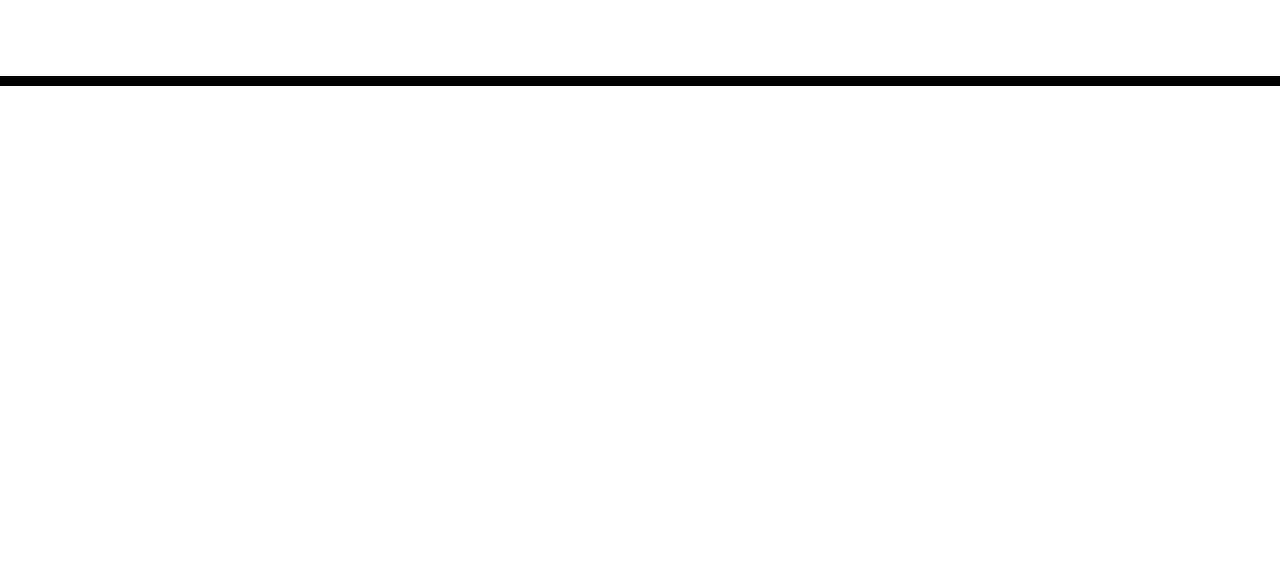
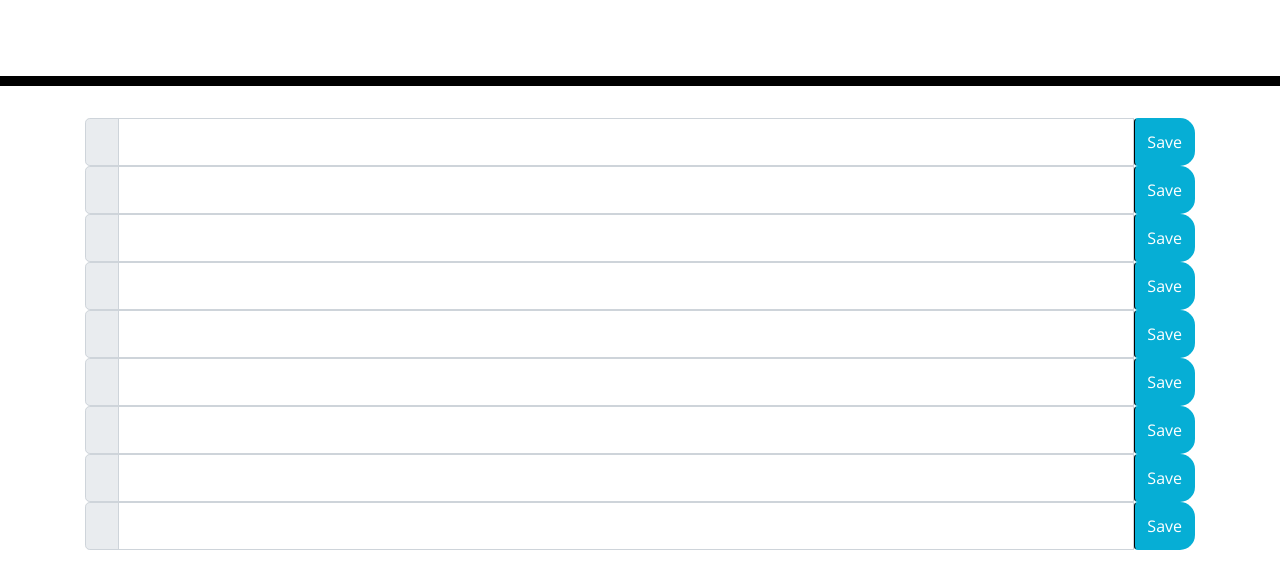
Before and after one commit to zosotherover/Work-Day-Scheduler, a plain HTML site: page index.html in a window 1280 px wide. Shown: the part 182-770 px from the top of the page. Drawn offline with nearby package versions, Linux system fonts and the light colour scheme.

Commit message:
html commit

```diff
--- a/index.html
+++ b/index.html
@@ -19,7 +19,7 @@
       rel="stylesheet"
     />
     <link rel="stylesheet" href="style.css" />
-    <title>Work Day Scheduler</title>
+    <title>Work Day Scheduler-Bryan Pero</title>
   </head>
 
   <body>
@@ -30,6 +30,123 @@
     </header>
     <div class="container">
       <!-- Timeblocks go here -->
+
+      <div class="input-group input-group-lg">
+        <div class="input-group-prepend">
+          <span class="input-group-text" id="inputGroup-sizing-lg"></span>
+        </div>
+        <input
+          type="text"
+          class="form-control"
+          aria-label="Sizing example input"
+          aria-describedby="inputGroup-sizing-lg"
+        />
+        <input class="btn saveBtn" type="submit" value="Save" />
+      </div>
+
+      <div class="input-group input-group-lg">
+        <div class="input-group-prepend">
+          <span class="input-group-text" id="inputGroup-sizing-lg"></span>
+        </div>
+        <input
+          type="text"
+          class="form-control"
+          aria-label="Sizing example input"
+          aria-describedby="inputGroup-sizing-lg"
+        />
+        <input class="btn saveBtn" type="submit" value="Save" />
+      </div>
+
+      <div class="input-group input-group-lg">
+        <div class="input-group-prepend">
+          <span class="input-group-text" id="inputGroup-sizing-lg"></span>
+        </div>
+        <input
+          type="text"
+          class="form-control"
+          aria-label="Sizing example input"
+          aria-describedby="inputGroup-sizing-lg"
+        />
+        <input class="btn saveBtn" type="submit" value="Save" />
+      </div>
+
+      <div class="input-group input-group-lg">
+        <div class="input-group-prepend">
+          <span class="input-group-text" id="inputGroup-sizing-lg"></span>
+        </div>
+        <input
+          type="text"
+          class="form-control"
+          aria-label="Sizing example input"
+          aria-describedby="inputGroup-sizing-lg"
+        />
+        <input class="btn saveBtn" type="submit" value="Save" />
+      </div>
+
+      <div class="input-group input-group-lg">
+        <div class="input-group-prepend">
+          <span class="input-group-text" id="inputGroup-sizing-lg"></span>
+        </div>
+        <input
+          type="text"
+          class="form-control"
+          aria-label="Sizing example input"
+          aria-describedby="inputGroup-sizing-lg"
+        />
+        <input class="btn saveBtn" type="submit" value="Save" />
+      </div>
+
+      <div class="input-group input-group-lg">
+        <div class="input-group-prepend">
+          <span class="input-group-text" id="inputGroup-sizing-lg"></span>
+        </div>
+        <input
+          type="text"
+          class="form-control"
+          aria-label="Sizing example input"
+          aria-describedby="inputGroup-sizing-lg"
+        />
+        <input class="btn saveBtn" type="submit" value="Save" />
+      </div>
+
+      <div class="input-group input-group-lg">
+        <div class="input-group-prepend">
+          <span class="input-group-text" id="inputGroup-sizing-lg"></span>
+        </div>
+        <input
+          type="text"
+          class="form-control"
+          aria-label="Sizing example input"
+          aria-describedby="inputGroup-sizing-lg"
+        />
+        <input class="btn saveBtn" type="submit" value="Save" />
+      </div>
+
+      <div class="input-group input-group-lg">
+        <div class="input-group-prepend">
+          <span class="input-group-text" id="inputGroup-sizing-lg"></span>
+        </div>
+        <input
+          type="text"
+          class="form-control"
+          aria-label="Sizing example input"
+          aria-describedby="inputGroup-sizing-lg"
+        />
+        <input class="btn saveBtn" type="submit" value="Save" />
+      </div>
+
+      <div class="input-group input-group-lg">
+        <div class="input-group-prepend">
+          <span class="input-group-text" id="inputGroup-sizing-lg"></span>
+        </div>
+        <input
+          type="text"
+          class="form-control"
+          aria-label="Sizing example input"
+          aria-describedby="inputGroup-sizing-lg"
+        />
+        <input class="btn saveBtn" type="submit" value="Save" />
+      </div>
     </div>
 
     <script src="https://code.jquery.com/jquery-3.4.1.min.js"></script>
--- /dev/null
+++ b/script.js
@@ -0,0 +1 @@
+var now = moment();
```
